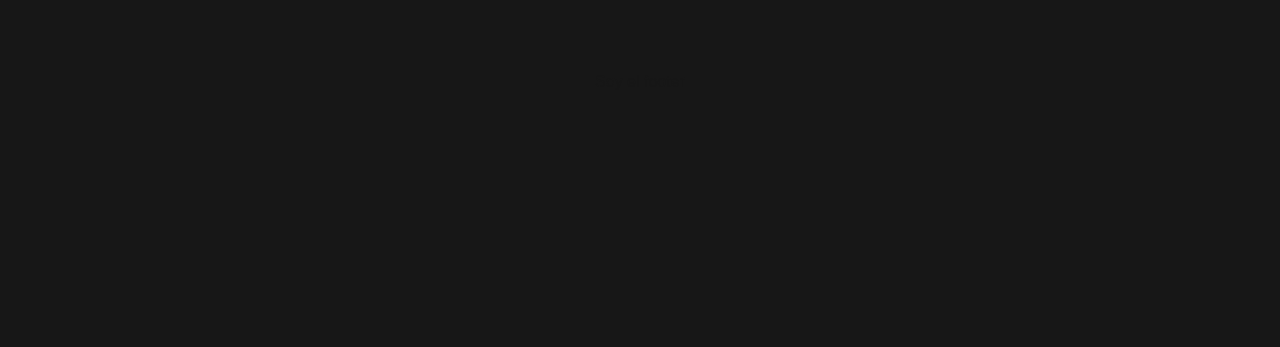
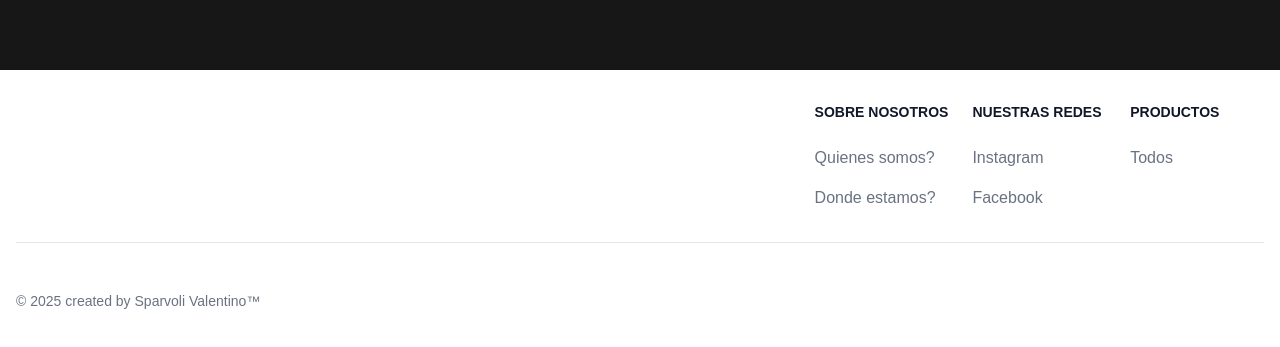
Before and after one commit to SparvoliValentino/ImportedSN, a Next.js app in the folder importedsn/: page / in a window 1280 px wide. Shown: the part 912-1259 px from the top of the page. Before the commit the page ends 1006 px from the top, so only its background shows below. Built offline with nearby package versions, Linux system fonts and the light colour scheme; no server answers.

Commit message:
avance footr

```diff
--- a/importedsn/src/components/Footer/Footer.tsx
+++ b/importedsn/src/components/Footer/Footer.tsx
@@ -1,8 +1,83 @@
-const Footer = () =>{
-    return(
-        <div className="w-full max-w-[1200px] mx-auto flex justify-center items-center">
-            <h2>Soy el footer</h2>
-        </div>
+import Image from "next/image"
+import MondLogo from "../../../public/mondSNLogo.jpg"
+import Link from "next/link"
+import { Poppins } from 'next/font/google';
+import { FontAwesomeIcon } from "@fortawesome/react-fontawesome";
+
+const poppins = Poppins({ weight: '900', subsets: ['latin'], });
+
+const WHATSAPP_NUMBER = "5493364018300";
+
+const Footer = () => {
+
+
+    const generateWhatsAppLink = () => {
+        const encodedMessage = encodeURIComponent('Hola! Quisieras hacerles una consulta!');
+        return `https://wa.me/${WHATSAPP_NUMBER}?text=${encodedMessage}`;
+    };
+
+
+    return (
+        <footer className="bg-white dark:bg-gray-900">
+            <div className="mx-auto w-full max-w-screen-xl p-4 py-6 lg:py-8">
+                <div className="md:flex md:justify-between">
+                    <div className="mb-6 md:mb-0">
+                        <Link href={'/'} className="flex items-center">
+                            {/* <span className="self-center text-2xl font-semibold whitespace-nowrap dark:text-white">Flowbite</span> */}
+                            <span className={`${poppins.className} text-outline text-2xl md:text-5xl font-semibold text-white whitespace-nowrap`}>MOND</span>
+                        </Link>
+                    </div>
+                    <div className="grid grid-cols-2 gap-8 sm:gap-6 sm:grid-cols-3">
+                        <div>
+                            <h2 className="mb-6 text-sm font-semibold text-gray-900 uppercase dark:text-white">Sobre nosotros</h2>
+                            <ul className="text-gray-500 dark:text-gray-400 font-medium">
+                                <li className="mb-4">
+                                    <a href="https://flowbite.com/" className="hover:underline">Quienes somos?</a>
+                                </li>
+                                <li>
+                                    <a href="https://tailwindcss.com/" className="hover:underline">Donde estamos?</a>
+                                </li>
+                            </ul>
+                        </div>
+                        <div>
+                            <h2 className="mb-6 text-sm font-semibold text-gray-900 uppercase dark:text-white">Nuestras redes</h2>
+                            <ul className="text-gray-500 dark:text-gray-400 font-medium">
+                                <li className="mb-4">
+                                    <a href="https://github.com/themesberg/flowbite" className="hover:underline ">Instagram</a>
+                                </li>
+                                <li>
+                                    <a href="https://discord.gg/4eeurUVvTy" className="hover:underline">Facebook</a>
+                                </li>
+                            </ul>
+                        </div>
+                        <div>
+                            <h2 className="mb-6 text-sm font-semibold text-gray-900 uppercase dark:text-white">Productos</h2>
+                            <ul className="text-gray-500 dark:text-gray-400 font-medium">
+                                <li className="mb-4">
+                                    <a href="#" className="hover:underline">Todos</a>
+                                </li>
+                            </ul>
+                        </div>
+                    </div>
+                </div>
+                <hr className="my-6 border-gray-200 sm:mx-auto dark:border-gray-700 lg:my-8" />
+                <div className="sm:flex sm:items-center sm:justify-between">
+                    <span className="text-sm text-gray-500 sm:text-center dark:text-gray-400">© 2025 created by <a href="https://www.linkedin.com/in/valentino-sparvoli-088846219/" className="hover:underline">Sparvoli Valentino™</a>
+                    </span>
+                    <div className="flex mt-4 sm:justify-center sm:mt-0">
+                        <a
+                            href={generateWhatsAppLink()}
+                            target="_blank"
+                            rel="noopener noreferrer"
+                            className="text-white text-center py-3 px-6 rounded-lg border-2 border-white hover:bg-green-600"
+                        >
+                            Escribinos por WhatsApp
+                        </a>
+                    </div>
+                </div>
+            </div>
+        </footer>
+
     )
 }
 
--- a/importedsn/src/components/RandomizerProductHome/RandomizerProductHome.tsx
+++ b/importedsn/src/components/RandomizerProductHome/RandomizerProductHome.tsx
@@ -20,10 +20,16 @@
     const loadProducts = async () => {
       try {
         const productosData = await fetchingProducts();
-        if (productosData.length > 0) {
-          setRandomProducts(getRandomProducts(productosData, 4));
-          console.log("Productos aleatorios seleccionados:", randomProducts); // DEBUG
+
+        // Filtrar productos que sí tienen stock
+        const disponibles = productosData.filter((producto) => producto.stock);
+
+        if (disponibles.length > 0) {
+          const aleatorios = getRandomProducts(disponibles, 4);
+          setRandomProducts(aleatorios);
+          console.log("Productos aleatorios seleccionados:", aleatorios);
         }
+
       } catch (error) {
         console.error("Error al obtener productos:", error);
       }
@@ -43,7 +49,7 @@
           productName={product.productName}
           price={product.price}
           images={product.images} // Tomamos solo la primera imagen
-          stock={product.stock ? product.stock: false}
+          stock={product.stock ? product.stock : false}
         />
       ))}
     </div>
```
